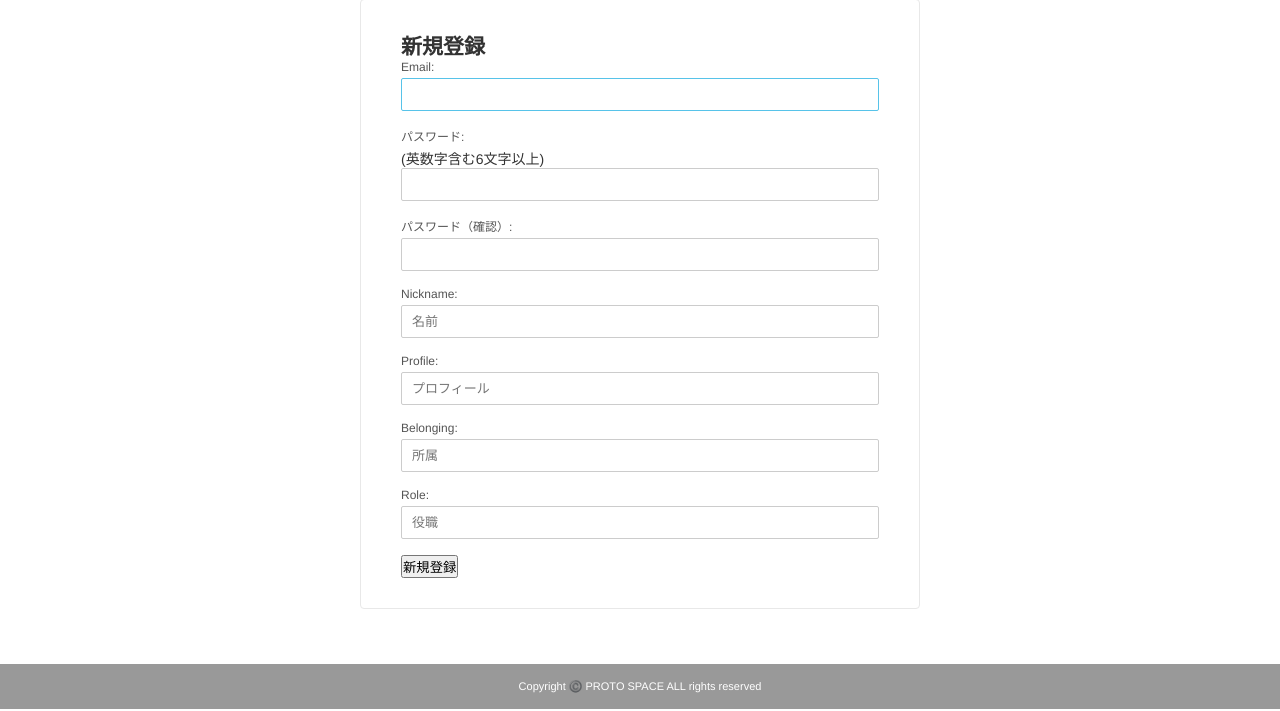
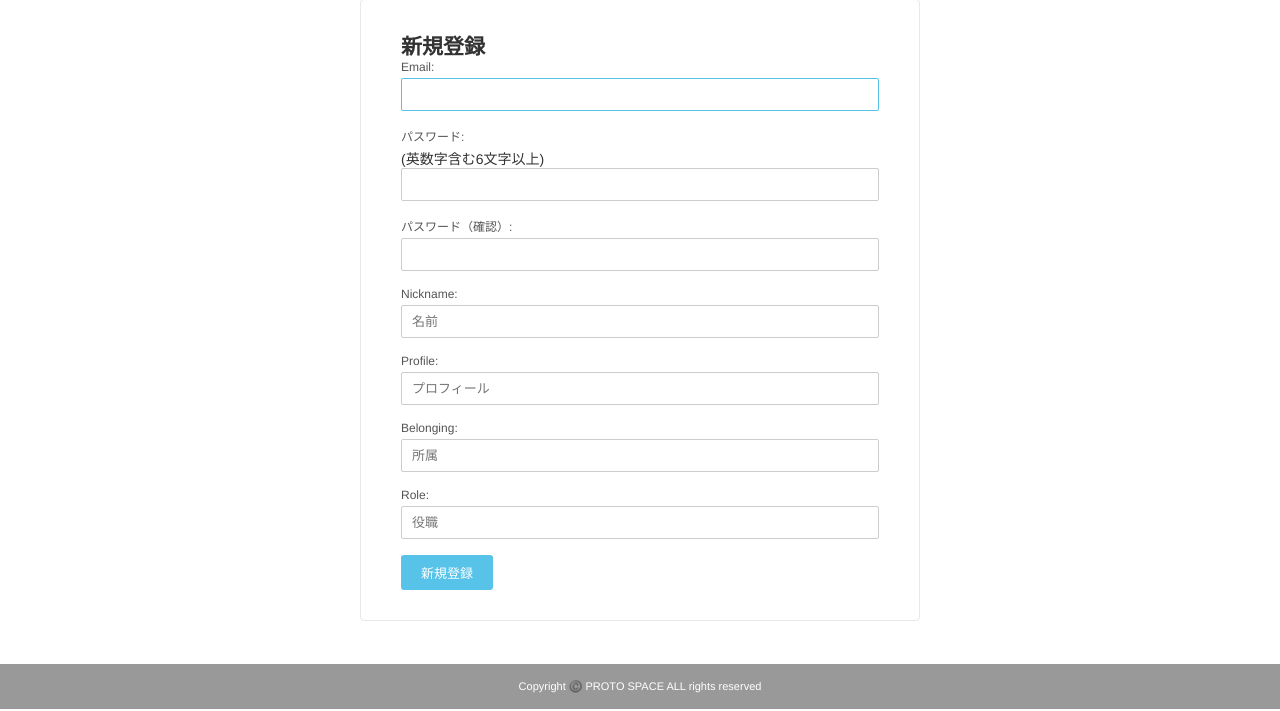
Before and after one commit to ishiitsubasa/protospace-a, a Django app: page /users/sign_up/ in a window 1280 px wide. Shown: the part 91-802 px from the top of the page. Run offline with Django 5.2, Linux system fonts and the light colour scheme.

Commit message:
ボタンのCSS追加

```diff
--- a/static/css/style.css
+++ b/static/css/style.css
@@ -503,3 +503,20 @@ footer p {
 .mypage__table td {
   color: #555;
 }
+
+/* ===== # ログインページ ==== */
+.container input[type="submit"] {
+  padding: 8px 20px;
+  background-color: #57C3E9;
+  color: #fff;
+  border: none;
+  border-radius: 3px;
+  font-size: 13px;
+  cursor: pointer;
+  transition: background-color 0.2s;
+  font-family: inherit;
+}
+
+.container input[type="submit"]:hover {
+  background-color: #3aadd4;
+}
--- a/templates/users/login.html
+++ b/templates/users/login.html
@@ -20,7 +20,7 @@
                 </div>
 
             <div class="field">
-            {{ form.password.label_tag  }}<a>(英数字含む6文字以上)</a>
+            {{ form.password.label_tag }}<a>(英数字含む6文字以上)</a>
             {{ form.password }}
             {% if form.password.errors %}
             <ul class="errorlist">
```
Also changed, not shown: templates/posts/_form.html (line endings or trailing spaces), templates/posts/_post_list.html (indentation only).
